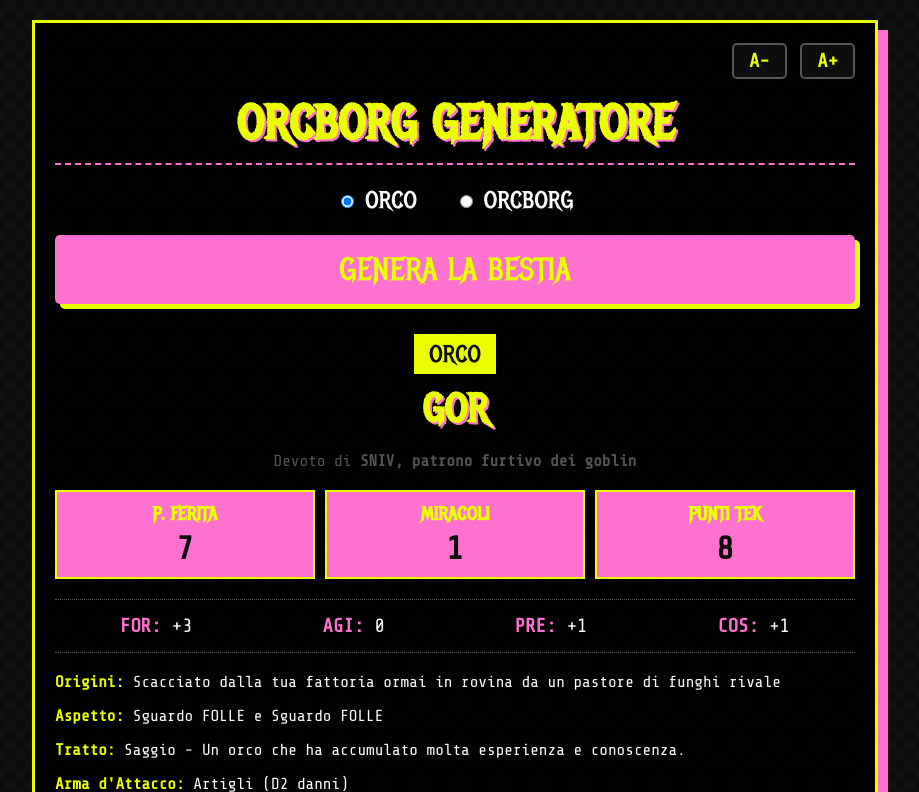
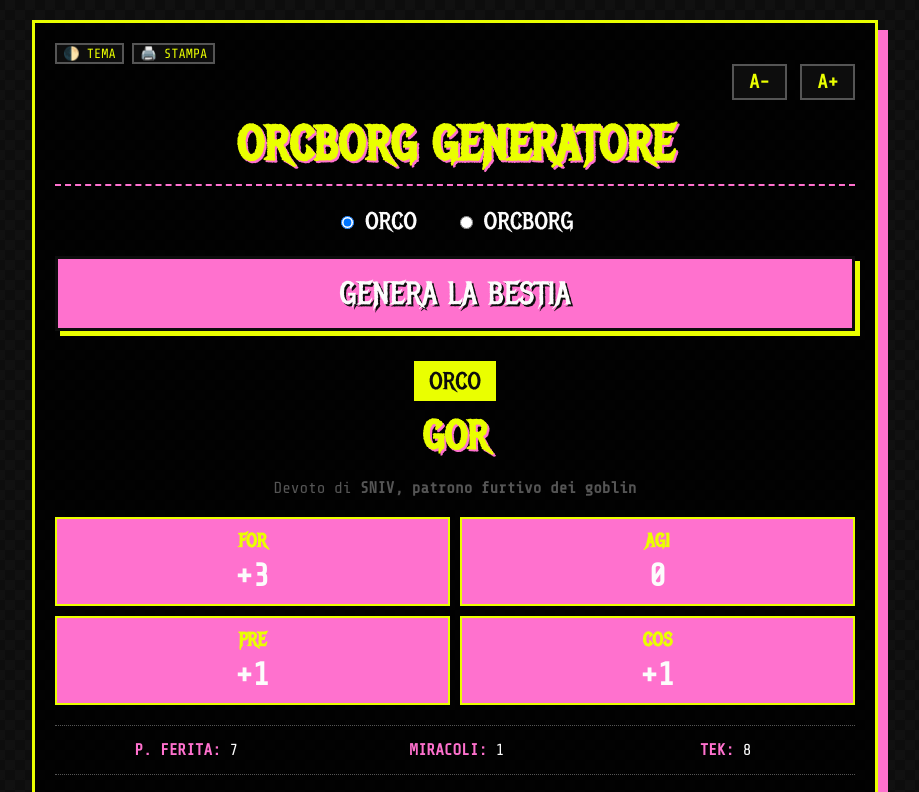
Before and after one commit to chin8/orcborg-generator, a website with bundled scripts: page orc-generator/src/index.html in a window 1280 px wide. Both pictures are taken after a click on the button "GENERA LA BESTIA". Shown: the top 792 px of the page, without its empty margins (185-1104 px from the left). Built offline with nearby package versions, Linux system fonts and the light colour scheme.

Commit message:
fixed gen css

```diff
--- a/orc-generator/src/index.html
+++ b/orc-generator/src/index.html
@@ -14,10 +14,14 @@
     </head>
     <body>
         <div id="app">
-            <!-- Controlli per il Font -->
-            <div class="font-controls">
-                <button id="font-decrease">A-</button>
-                <button id="font-increase">A+</button>
+            <!-- Controlli generali -->
+            <div class="top-controls">
+                <button id="theme-toggle">🌓 TEMA</button>
+                <button id="print-button">🖨️ STAMPA</button>
+                <div class="font-controls">
+                    <button id="font-decrease">A-</button>
+                    <button id="font-increase">A+</button>
+                </div>
             </div>
 
             <h1>ORCBORG GENERATORE</h1>
--- a/orc-generator/src/scripts/ui.js
+++ b/orc-generator/src/scripts/ui.js
@@ -1,11 +1,8 @@
 export function renderOrc(orc) {
     const orcDetails = document.getElementById('orc-details');
 
-    // Costruiamo le stringhe per i dettagli (gestendo i formati degli oggetti)
-    const traitText = orc.trait.trait ? `${orc.trait.trait} - ${orc.trait.description}` : orc.trait;
-    // const weaponText = orc.weapon.name ? `${orc.weapon.name} (${orc.weapon.damage})` : orc.weapon;
+     const traitText = orc.trait.trait ? `${orc.trait.trait} - ${orc.trait.description}` : orc.trait;
 
-    // Usa le nuove proprietà origine e aspetto
     const origineText = orc.origine;
     const aspettoText = orc.aspetto ? orc.aspetto.join(' e ') : '';
 
@@ -39,26 +36,31 @@ export function renderOrc(orc) {
         <h2 class="orc-name" style="text-align: center; border-bottom: none; font-size: 2.5rem;">${orc.name || 'Senza Nome'}</h2>
         <p style="text-align: center; color: var(--border-metal); margin-top: -15px;">Devoto di <strong>${orc.dio}</strong></p>
 
+        <!-- PRIMA LE STATISTICHE (Grandi, box rosa) -->
         <div class="vitals-box">
             <div class="vital">
-                <h3>P. FERITA</h3>
-                <p>${orc.hp}</p>
+                <h3>FOR</h3>
+                <p>${formatMod(orc.mods.forza)}</p>
             </div>
             <div class="vital">
-                <h3>MIRACOLI</h3>
-                <p>${orc.miracoli}</p>
+                <h3>AGI</h3>
+                <p>${formatMod(orc.mods.agilita)}</p>
             </div>
             <div class="vital">
-                <h3>PUNTI TEK</h3>
-                <p>${orc.tek}</p>
+                <h3>PRE</h3>
+                <p>${formatMod(orc.mods.presenza)}</p>
+            </div>
+            <div class="vital">
+                <h3>COS</h3>
+                <p>${formatMod(orc.mods.costituzione)}</p>
             </div>
         </div>
 
+        <!-- DOPO I VITALS (Piccoli e in linea) -->
         <div class="stats-box">
-            <div><strong>FOR:</strong> ${formatMod(orc.mods.forza)}</div>
-            <div><strong>AGI:</strong> ${formatMod(orc.mods.agilita)}</div>
-            <div><strong>PRE:</strong> ${formatMod(orc.mods.presenza)}</div>
-            <div><strong>COS:</strong> ${formatMod(orc.mods.costituzione)}</div>
+            <div><strong>P. FERITA:</strong> ${orc.hp}</div>
+            <div><strong>MIRACOLI:</strong> ${orc.miracoli}</div>
+            <div><strong>TEK:</strong> ${orc.tek}</div>
         </div>
 
         <div class="details">
@@ -72,7 +74,7 @@ export function renderOrc(orc) {
         ${poteriHTML}
 
         <div class="poteri-box" style="border-color: var(--hot-pink);">
-            <h3 style="color: var(--hot-pink);">ROBA (INVENTARIO)</h3>
+            <h3 ">ROBA (INVENTARIO)</h3>
             <ul>
                 ${inventarioList}
             </ul>
@@ -86,7 +88,26 @@ export function renderOrc(orc) {
 
 export function setupEventListeners(generator) {
     const generateButton = document.getElementById('generate-button');
+    const soundFiles = [
+        'sounds/roar1.wav',
+        'sounds/roar2.wav',
+        'sounds/roar3.wav',
+        'sounds/roar4.wav'
+    ];
+
+    const orcSound = new Audio();
+    orcSound.volume = 0.7;
+
+
     generateButton.addEventListener('click', () => {
+        // Scegli un suono a caso dalla lista
+        const randomSound = soundFiles[Math.floor(Math.random() * soundFiles.length)];
+
+        //  Carica il file scelto e suona
+        orcSound.src = randomSound;
+        orcSound.currentTime = 0;
+        orcSound.play().catch(e => console.log("Errore audio:", e));
+
         // Controlla quale classe è selezionata
         const classRadio = document.querySelector('input[name="classe-orco"]:checked');
         const isOrcborg = classRadio && classRadio.value === 'orcborg';
@@ -112,4 +133,14 @@ export function setupEventListeners(generator) {
             bodyStyle.fontSize = `${currentFontSize}px`;
         }
     });
+
+    // Theme Toggle
+    document.getElementById('theme-toggle').addEventListener('click', () => {
+        document.body.classList.toggle('light-mode');
+    });
+
+    // Stampa PDF
+    document.getElementById('print-button').addEventListener('click', () => {
+        window.print();
+    });
 }
--- a/orc-generator/src/styles/main.css
+++ b/orc-generator/src/styles/main.css
@@ -19,18 +19,17 @@ h1 {
 }
 
 button {
-    background-color: #e74c3c;
-    color: white;
-    border: none;
-    padding: 10px 20px;
-    font-size: 1.2em;
+    background-color: var(--bg-black);
+    color: var(--neon-yellow);
+    border: 2px solid var(--border-metal);
+    font-family: 'Share Tech Mono', monospace;
     cursor: pointer;
-    border-radius: 5px;
-    transition: background-color 0.3s;
+    transition: all 0.2s;
 }
 
 button:hover {
-    background-color: #c0392b;
+    border-color: var(--neon-yellow);
+    color: var(--hot-pink);
 }
 
 .orc-details {
@@ -71,34 +70,62 @@ button:hover {
 
 :root {
     --bg-black: #0d0d0d;
+    --bg-app: rgba(0, 0, 0, 0.9); /* Variabile per il box centrale */
+    --stripe: #111111; /* Variabile per le strisce dello sfondo */
     --neon-yellow: #eaff00;
     --hot-pink: #ff71ce;
     --text-white: #fcfcfc;
-    --text-white: #fcfcfc;
     --border-metal: #555555;
+}
+
+body.light-mode {
+    --bg-black: #f0f0f0;
+    --bg-app: rgba(255, 255, 255, 0.95);
+    --stripe: #dddddd;
+    --neon-yellow: #0d0d0d;
+    --hot-pink: #d600b3;
+    --text-white: #111111;
+    --border-metal: #999999;
 }
 
 body {
     background-color: var(--bg-black);
     color: var(--text-white);
     font-family: 'Share Tech Mono', monospace;
-    font-size: 16px; /* Base per il ridimensionamento */
+    font-size: 16px;
     margin: 0;
     padding: 20px;
-    background-image: repeating-linear-gradient(45deg, #111 25%, transparent 25%, transparent 75%, #111 75%, #111), repeating-linear-gradient(45deg, #111 25%, var(--bg-black) 25%, var(--bg-black) 75%, #111 75%, #111);
+    background-image: repeating-linear-gradient(45deg, var(--stripe) 25%, transparent 25%, transparent 75%, var(--stripe) 75%, var(--stripe)), repeating-linear-gradient(45deg, var(--stripe) 25%, var(--bg-black) 25%, var(--bg-black) 75%, var(--stripe) 75%, var(--stripe));
     background-position: 0 0, 10px 10px;
     background-size: 20px 20px;
-    transition: font-size 0.2s ease;
+    transition: font-size 0.2s ease, background-color 0.3s ease, color 0.3s ease;
 }
 
 #app {
+    max-width: 800px;
+    margin: 0 auto;
+    background-color: var(--bg-app); /* Ora usa la variabile */
+    border: 3px solid var(--neon-yellow);
+    box-shadow: 10px 10px 0px var(--hot-pink);
+    padding: 20px;
+}
+
+/* .top-controls button:hover {
+    border-color: var(--neon-yellow);
+    color: var(--hot-pink);
+}
+
+.font-controls {
+    display: inline-block;
+} */
+/* #app {
     max-width: 800px;
     margin: 0 auto;
     background-color: rgba(0, 0, 0, 0.9);
     border: 3px solid var(--neon-yellow);
     box-shadow: 10px 10px 0px var(--hot-pink);
     padding: 20px;
-}
+} */
 
 h1, h2, h3, .metal-title {
     font-family: 'Metal Mania', cursive;
@@ -137,23 +164,27 @@ button#generate-button {
     display: block;
     width: 100%;
     background-color: var(--hot-pink);
-    color: var(--neon-yellow);
+    color: var(--text-white);
     font-family: 'Metal Mania', cursive;
     font-size: 2rem;
     padding: 15px;
-    border: none;
+    border: 3px solid var(--bg-black);
     cursor: pointer;
     transition: all 0.1s ease-in-out;
     box-shadow: 5px 5px 0px var(--neon-yellow);
     margin-bottom: 30px;
+    text-shadow: 2px 2px 0px var(--bg-black);
+}
+
+button#generate-button:hover {
+    color: var(--neon-yellow);
 }
 
 button#generate-button:active {
     transform: translate(5px, 5px);
-    box-shadow: none;
+    box-shadow: 0px 0px 0px var(--neon-yellow);
 }
 
-/* Stili per il riquadro dell'Orco in ui.js */
 .class-badge {
     background-color: var(--neon-yellow);
     color: var(--bg-black);
@@ -168,28 +199,32 @@ button#generate-button:active {
     justify-content: space-between;
     margin: 20px 0;
     gap: 10px;
+    flex-wrap: wrap;
 }
 
 .vital {
-    flex: 1;
+      flex: 1 1 calc(25% - 10px);
+    min-width: calc(40% - 10px);
     background-color: var(--hot-pink);
     border: 2px solid var(--neon-yellow);
     text-align: center;
     padding: 10px;
     color: var(--text-white);
+    box-sizing: border-box;
 }
 
 .vital h3 {
     text-shadow: none;
     color: var(--neon-yellow);
     margin-bottom: 5px;
+    font-size: 1.2rem;
 }
 
 .vital p {
     font-size: 2rem;
     font-weight: bold;
     margin: 0;
-    color: var(--bg-black);
+    color: var(--text-white);
 }
 
 .stats-box {
@@ -199,7 +234,14 @@ button#generate-button:active {
     border-bottom: 1px dotted var(--border-metal);
     padding: 15px 0;
     margin-bottom: 20px;
-    font-size: 1.2rem;
+    font-size: 1rem;
+    flex-wrap: wrap;
+    gap: 10px;
+    text-align: center;
+}
+
+.stats-box div {
+    min-width: 100px;
 }
 
 .stats-box strong {
@@ -264,3 +306,36 @@ button#generate-button:active {
 .legal-footer strong {
     color: var(--neon-yellow);
 }
+@media print {
+    body {
+        background: none;
+        color: #000;
+        font-size: 12pt !important;
+    }
+    #app {
+        box-shadow: none;
+        border: none;
+        background: transparent;
+    }
+    .top-controls,
+    .class-selector,
+    #generate-button {
+        display: none !important; /* Nascondi i bottoni durante la stampa */
+    }
+    .vital {
+        border-color: #000;
+        background-color: transparent !important;
+        color: #000;
+    }
+    .vital h3 {
+        color: #000;
+    }
+    .vital p, .poteri-box {
+        color: #000;
+        border-color: #000;
+    }
+    h1, h2, h3, p, strong, .class-badge {
+        color: #000 !important;
+        text-shadow: none !important;
+    }
+}
```
Also changed, not shown: orc-generator/src/scripts/generator.js (+5 -5 lines), 5 other files.
